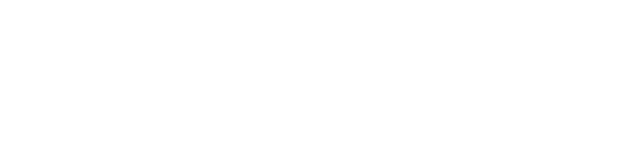
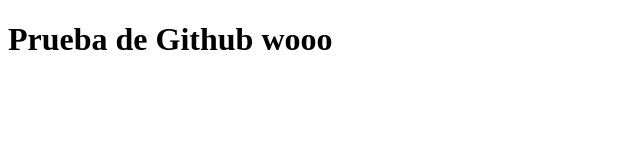
Before and after one commit to ChristianLiraDev/loteria-prueba, a plain HTML site: page index.html in a window 1280 px wide. Shown: the whole page, without its empty margins (0-640 px from the left). Drawn offline with Linux system fonts and the light colour scheme.

Commit message:
Se agregó un h1 para prueba de github

```diff
--- a/index.html
+++ b/index.html
@@ -7,5 +7,7 @@
       content="width=device-width, initial-scale=1.0" />
     <title>Lotería</title>
   </head>
-  <body></body>
+  <body>
+    <h1>Prueba de Github wooo</h1>
+  </body>
 </html>
```
